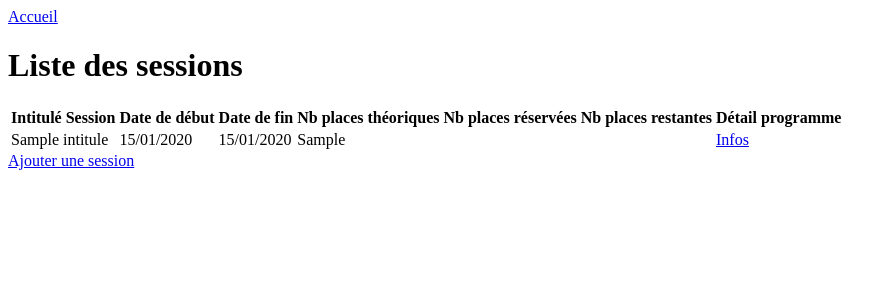
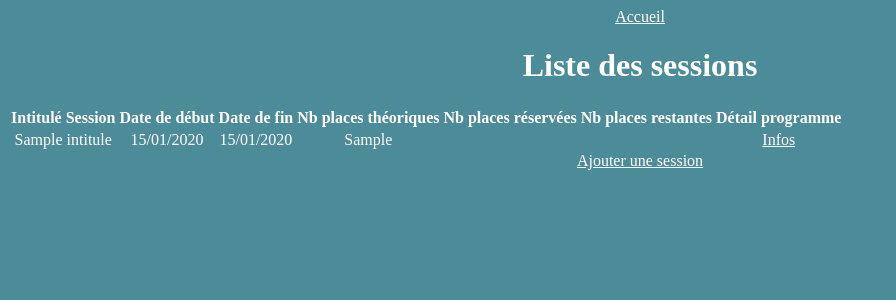
Before and after one commit to adiebate/GestionSession, a Symfony app: template templates/session/index.html.twig in a window 1280 px wide. Shown: the top 300 px of the page, without its empty margins (0-896 px from the left). Run offline with Twig, Linux system fonts and the light colour scheme; the template is opened without the code that fills it: most values are stand-ins (such as "Sample title", 1, 10 or a date in 2020); some libraries are stand-ins or nearby versions.

Commit message:
Syl20 - Ajout petit CSS

```diff
--- /dev/null
+++ b/public/css/style.css
@@ -0,0 +1,8 @@
+body {
+    background-color: #4c8c98 ;
+    color: white;
+    text-align: center;
+}
+a {
+    color: inherit;
+}
--- a/templates/base.html.twig
+++ b/templates/base.html.twig
@@ -4,6 +4,7 @@
         <meta charset="UTF-8">
         <title>{% block title %}Welcome!{% endblock %}</title>
         {% block stylesheets %}{% endblock %}
+        <link rel="stylesheet" href="{{ asset('css/style.css') }}">
     </head>
 
     <nav><a href="{{ path('home_index') }}">Accueil</a></nav>
```
